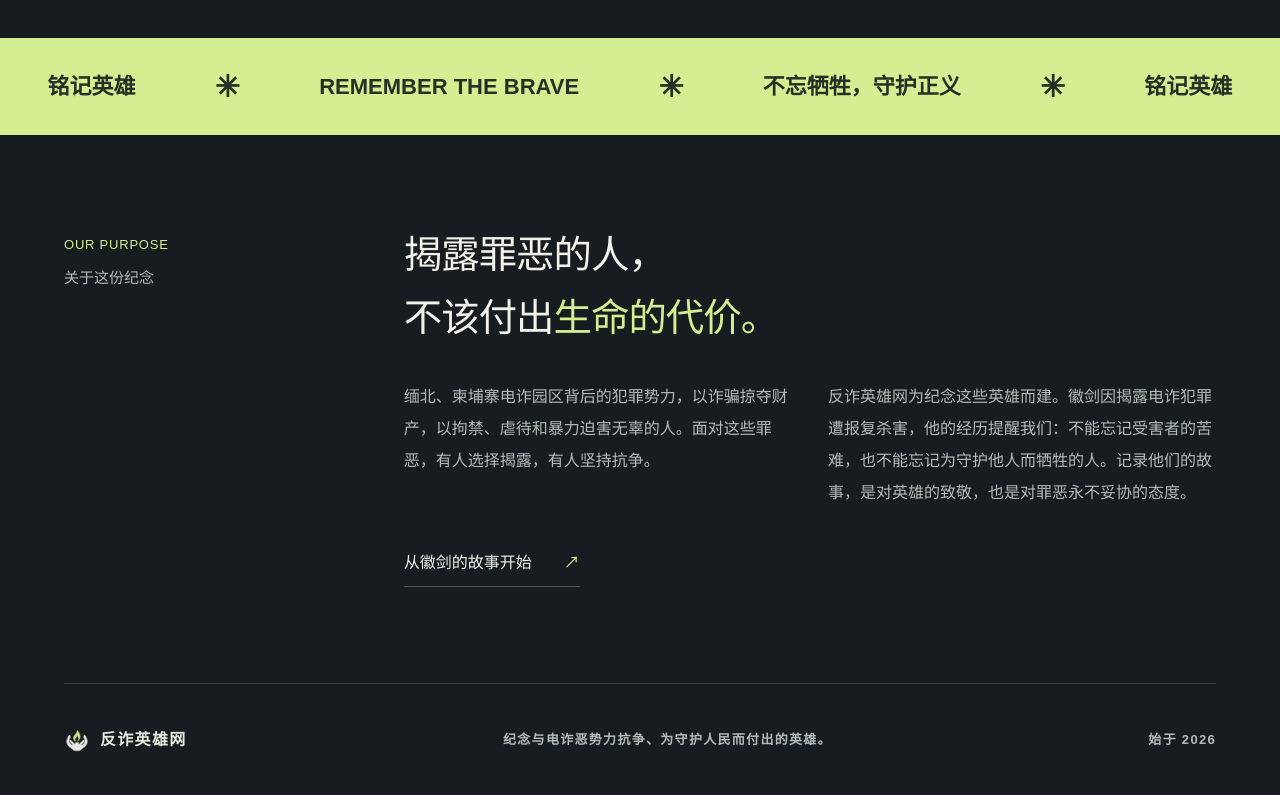
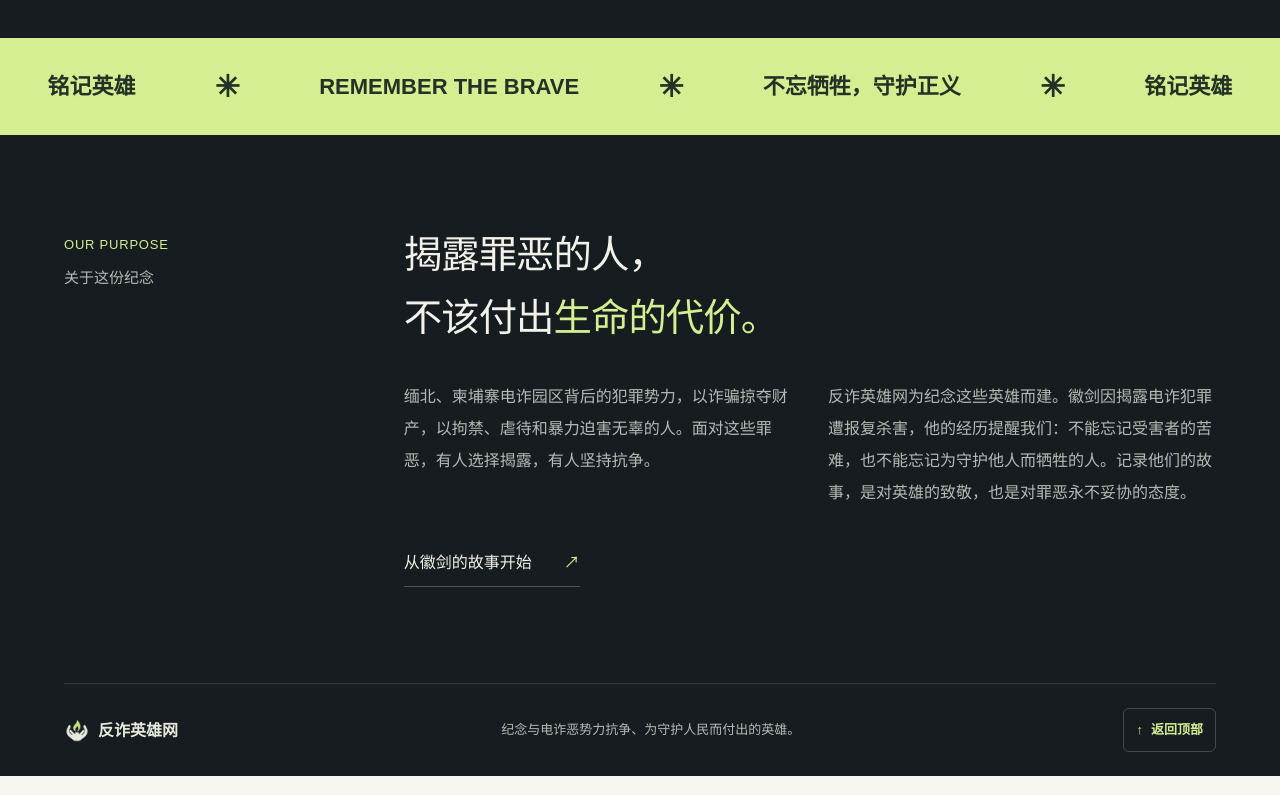
Before and after one commit to gaobo-code/Anti-Scam-Heroes-Network, a Next.js app: page / in a window 1280 px wide. Shown: the part 793-1588 px from the top of the page. Built offline with nearby package versions, Linux system fonts and the light colour scheme.

Commit message:
test commit

```diff
--- a/app/criminals/page.tsx
+++ b/app/criminals/page.tsx
@@ -1,6 +1,6 @@
 import type { Metadata } from "next";
 import Image from "next/image";
-import Link from "next/link";
+import SiteFooter from "../site-footer";
 import SiteHeader from "../site-header";
 import type { CSSProperties, ReactNode } from "react";
 import SupportButton from "./support-button";
@@ -164,10 +164,7 @@ export default function CriminalsPage() {
         </div>
       </main>
 
-      <footer className="criminals-container criminals-footer">
-        <Link href="/">反诈英雄网</Link>
-        <Link href="/heroes/huijian">返回徽剑故事</Link>
-      </footer>
+      <SiteFooter action={{ href: "/heroes/huijian", label: "返回徽剑生平" }} />
     </div>
   );
 }
--- a/app/heroes/huijian/memorial/history/page.tsx
+++ b/app/heroes/huijian/memorial/history/page.tsx
@@ -1,6 +1,7 @@
 import type { Metadata } from "next";
 import Image from "next/image";
 import Link from "next/link";
+import SiteFooter from "../../../../site-footer";
 import SiteHeader from "../../../../site-header";
 import HistoryRecords from "./history-records";
 import "./history.css";
@@ -37,6 +38,7 @@ export default function MemorialHistoryPage() {
 
         <HistoryRecords />
       </div>
+      <SiteFooter action={{ href: "/heroes/huijian", label: "返回徽剑生平" }} />
     </main>
   );
 }
--- a/app/heroes/huijian/page.tsx
+++ b/app/heroes/huijian/page.tsx
@@ -1,6 +1,7 @@
 import type { Metadata } from "next";
 import Image from "next/image";
 import Link from "next/link";
+import SiteFooter from "../../site-footer";
 import SiteHeader from "../../site-header";
 import "../../home.css";
 import "./story.css";
@@ -42,7 +43,7 @@ export default function HuijianPage() {
         <section className="bio-chapter bio-legacy" aria-labelledby="legacy-title"><div className="bio-section-label"><span>03 / 铭记</span><h2 id="legacy-title">勇气的回响</h2></div><div className="bio-prose"><h3>揭露罪恶的人，<br />不该付出<span>生命的代价。</span></h3><p>徽剑的故事提醒我们：诈骗从来不只是屏幕另一端的数字，而是一条侵害信任、自由与生命的黑色链条。记住他，是不忘受害者的苦难，也不忘为守护他人而牺牲的人。</p></div></section>
         <section className="bio-accountability" aria-labelledby="accountability-title"><div className="bio-accountability-label"><span>04 / 追责</span><span aria-hidden="true">↗</span></div><h2 id="accountability-title">记住英雄，<br />也要让罪恶<span>付出代价。</span></h2><div className="bio-accountability-bottom"><p>揭露迫害与暴行，追问犯罪者的责任。<br />让伤害无辜者的人，受到法律的惩处。</p><Link href="/criminals">查看罪犯页面 <span aria-hidden="true">↗</span></Link></div></section>
       </div>
-      <footer className="landing-footer"><Link href="/" className="landing-footer-brand"><Image src="/brand-light.png" alt="" width={26} height={26} />反诈英雄网</Link><p>纪念与电诈恶势力抗争、为守护人民而付出的英雄。</p><span>铭记英雄 · 001</span></footer>
+      <SiteFooter action={{ href: "/", label: "返回首页" }} />
     </main>
   );
 }
--- a/app/home.css
+++ b/app/home.css
@@ -366,11 +366,6 @@
     to { opacity:1; transform:none; }
   }
 }
-.landing .landing-footer { width:auto; max-width:1296px; margin:0 5%; padding:28px 0; border-top:1px solid #ffffff20; display:flex; justify-content:space-between; align-items:center; flex-wrap:wrap; gap:18px 28px; color:var(--soft); font-size:13px; }
-.landing-footer p { margin:0; max-width:38em; }
-.landing-footer-brand { display:flex; gap:10px; align-items:center; color:#e6eadd; font-size:16px; font-weight:700; }
-.landing-footer-brand img { background:transparent; border-radius:0; padding:0; }
-@media(min-width:1440px) { .landing .landing-footer { margin-inline:auto; width:90%; } }
 @media(max-width:1100px) {
   .landing-composition { gap:5%; grid-template-columns:minmax(0,1.1fr) minmax(0,1fr); }
   .landing-copy h1 { font-size:clamp(58px,7vw,78px); }
@@ -409,7 +404,5 @@
   .landing-purpose-label span { font-size:13px; }.landing-purpose h2 { font-size:clamp(26px,6.7vw,34px); }
   .landing-purpose-details { grid-template-columns:1fr; gap:22px; font-size:16px; margin-top:24px; }
   .landing-dedicate { font-size:15px; gap:24px; margin-top:24px; }
-  .landing .landing-footer { margin-inline:6%; padding-block:24px; gap:20px; font-size:13px; }
-  .landing-footer p { order:3; width:100%; }.landing-footer-brand { font-size:16px; }
 }
 @media(prefers-reduced-motion:reduce) { .landing * { transition:none!important; scroll-behavior:auto; } }
--- a/app/page.tsx
+++ b/app/page.tsx
@@ -1,11 +1,12 @@
 import Image from "next/image";
 import Link from "next/link";
+import SiteFooter from "./site-footer";
 import SiteHeader from "./site-header";
 import "./home.css";
 
 export default function Home() {
   return (
-    <main className="landing">
+    <main className="landing" id="top">
       <SiteHeader action={{ href: "/heroes/huijian", label: "阅读故事" }} showFriendlyLinks />
       <section className="landing-hero" aria-labelledby="landing-title">
         <div className="landing-label"><span><i /> 纪念与电诈恶势力抗争的英雄</span><span>铭记牺牲 / 守护正义</span></div>
@@ -22,7 +23,7 @@ export default function Home() {
       </section>
       <div className="landing-ribbon" aria-hidden="true"><span>铭记英雄</span><i>✳</i><span>REMEMBER THE BRAVE</span><i>✳</i><span>不忘牺牲，守护正义</span><i>✳</i><span>铭记英雄</span></div>
       <section className="landing-purpose" id="purpose" aria-labelledby="purpose-title"><div className="landing-purpose-label">OUR PURPOSE<span>关于这份纪念</span></div><div className="landing-purpose-body"><h2 id="purpose-title">揭露罪恶的人，<br />不该付出<span>生命的代价。</span></h2><div className="landing-purpose-details"><p>缅北、柬埔寨电诈园区背后的犯罪势力，以诈骗掠夺财产，以拘禁、虐待和暴力迫害无辜的人。面对这些罪恶，有人选择揭露，有人坚持抗争。</p><p>反诈英雄网为纪念这些英雄而建。徽剑因揭露电诈犯罪遭报复杀害，他的经历提醒我们：不能忘记受害者的苦难，也不能忘记为守护他人而牺牲的人。记录他们的故事，是对英雄的致敬，也是对罪恶永不妥协的态度。</p></div><Link href="/heroes/huijian" className="landing-dedicate">从徽剑的故事开始 <span aria-hidden="true">↗</span></Link></div></section>
-      <footer className="landing-footer"><Link href="/" className="landing-footer-brand"><Image src="/brand-light.png" alt="" width={26} height={26} />反诈英雄网</Link><p>纪念与电诈恶势力抗争、为守护人民而付出的英雄。</p><span>始于 2026</span></footer>
+      <SiteFooter action={{ href: "#top", label: "返回顶部" }} />
     </main>
   );
 }
--- /dev/null
+++ b/app/site-footer.css
@@ -0,0 +1,53 @@
+.site-footer {
+  width: min(1296px, 90%);
+  min-height: 0;
+  margin: 0 auto;
+  padding: 24px 0;
+  display: flex;
+  flex-wrap: wrap;
+  align-items: center;
+  justify-content: space-between;
+  gap: 12px 24px;
+  border-top: 1px solid #ffffff20;
+  color: #b3bbb6;
+  font-size: 13px;
+  font-weight: 400;
+  letter-spacing: normal;
+}
+
+.site-footer p {
+  margin: 0;
+}
+
+.site-footer-brand,
+.site-footer-action {
+  display: inline-flex;
+  align-items: center;
+  gap: 8px;
+  min-height: 44px;
+  font-weight: 700;
+}
+
+.site-footer-brand {
+  color: #e6eadd;
+  font-size: 16px;
+}
+
+.site-footer-action {
+  padding: 0 12px;
+  border: 1px solid #ffffff32;
+  border-radius: 6px;
+  color: var(--case-accent, #d5ee91);
+}
+
+.site-footer-action:hover {
+  border-color: currentColor;
+  background: #ffffff0d;
+}
+
+@media (max-width: 680px) {
+  .site-footer p {
+    order: 1;
+    width: 100%;
+  }
+}
--- /dev/null
+++ b/app/site-footer.tsx
@@ -0,0 +1,23 @@
+import Image from "next/image";
+import Link from "next/link";
+import "./site-footer.css";
+
+type SiteFooterProps = {
+  action: { href: string; label: string };
+};
+
+export default function SiteFooter({ action }: SiteFooterProps) {
+  return (
+    <footer className="site-footer">
+      <Link href="/" className="site-footer-brand" aria-label="反诈英雄网首页">
+        <Image src="/brand-light.png" alt="" width={26} height={26} />
+        反诈英雄网
+      </Link>
+      <p>纪念与电诈恶势力抗争、为守护人民而付出的英雄。</p>
+      <Link href={action.href} className="site-footer-action">
+        <span aria-hidden="true">{action.href.startsWith("#") ? "↑" : "←"}</span>
+        {action.label}
+      </Link>
+    </footer>
+  );
+}
```
Also changed, not shown: app/criminals/criminals.css (+0 -13 lines).
